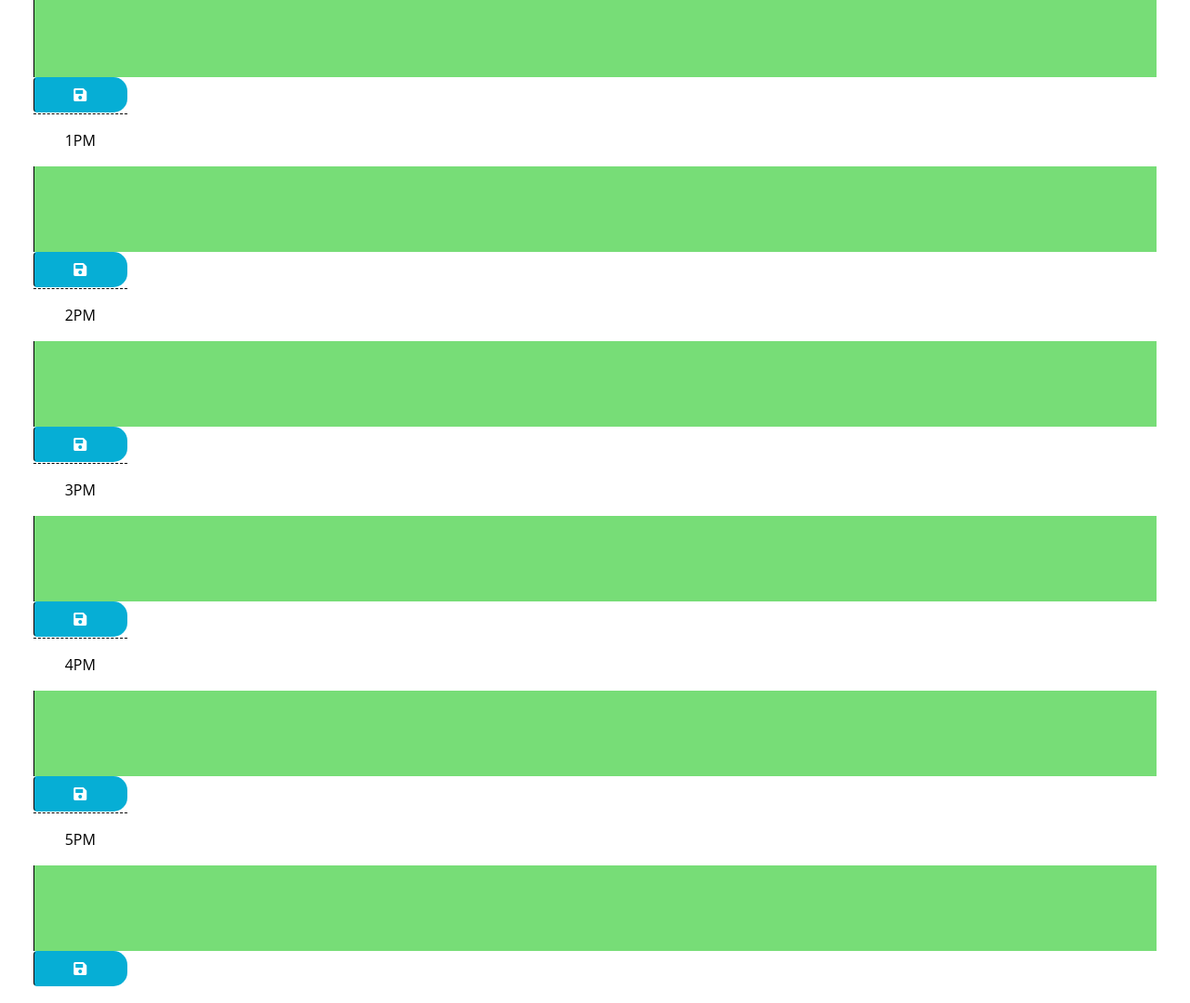
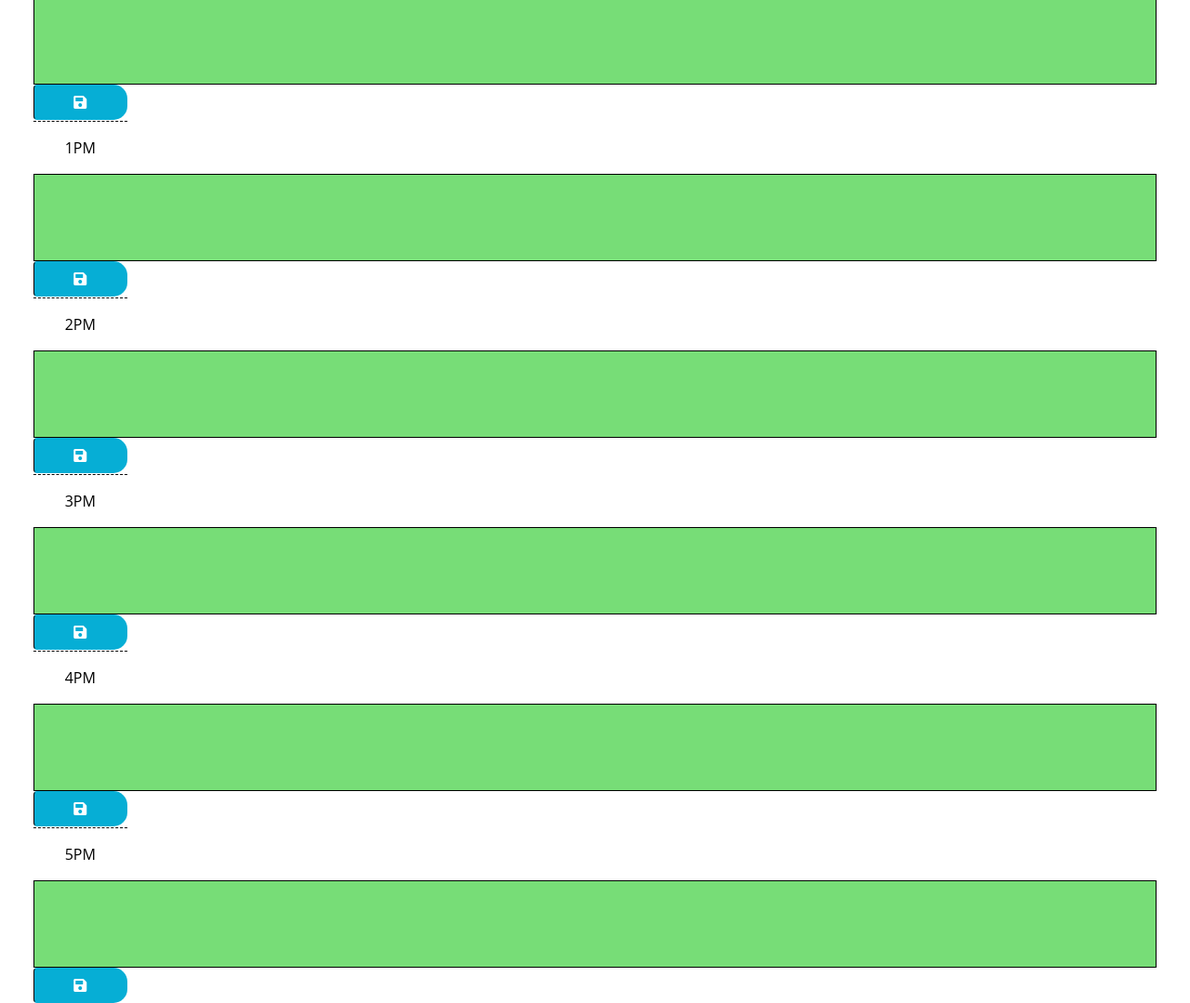
Before and after one commit to JeepingCoder/calender-app, a plain HTML site: page index.html in a window 1280 px wide. Shown: the part 977-2056 px from the top of the page at 93% size. Drawn offline with nearby package versions, Linux system fonts and the light colour scheme.

Commit message:
changed code cleaned up NF code, played with css properties

```diff
--- a/index.html
+++ b/index.html
@@ -21,7 +21,7 @@
     <p id="currentDay" class="lead"></p>
     <div class="row">
       <div class="col-lg-2">
- <h4 class="dateDisplay" ></h4>
+        <h4 class="dateDisplay"></h4>
 
       </div>
     </div>
@@ -37,28 +37,28 @@
         code is implemented.
         -->
 
-    <!-- Example of a past time block. The "past" class adds a gray background color. -->
+
     <div id="hour-9" class="row time-block">
       <div class="col-2 col-md-1 hour text-center py-3">9AM</div>
-      <textarea id="text-9" class="col-8 col-md-10 description" rows="3"> </textarea>
+      <textarea id="text-9" class=" description" rows="3"> </textarea>
       <button class="btn saveBtn col-2 col-md-1" aria-label="save">
         <i class="fas fa-save" aria-hidden="true"></i>
       </button>
     </div>
 
-    <!-- Example of a present time block. The "present" class adds a red background color. -->
+
     <div id="hour-10" class="row time-block ">
       <div class="col-2 col-md-1 hour text-center py-3">10AM</div>
-      <textarea id="text-10" class="col-8 col-md-10 description" rows="3"> </textarea>
+      <textarea id="text-10" class=" description" rows="3"> </textarea>
       <button class="btn saveBtn col-2 col-md-1" aria-label="save">
         <i class="fas fa-save" aria-hidden="true"></i>
       </button>
     </div>
 
-    <!-- Example of a future time block. The "future" class adds a green background color. -->
+
     <div id="hour-11" class="row time-block">
       <div class="col-2 col-md-1 hour text-center py-3">11AM</div>
-      <textarea id="text-11" class="col-8 col-md-10 description" rows="3"> </textarea>
+      <textarea id="text-11" class=" description" rows="3"> </textarea>
       <button class="btn saveBtn col-2 col-md-1" aria-label="save">
         <i class="fas fa-save" aria-hidden="true"></i>
       </button>
@@ -66,42 +66,42 @@
 
     <div id="hour-12" class="row time-block">
       <div class="col-2 col-md-1 hour text-center py-3">12PM</div>
-    <textarea id="text-12" class="col-8 col-md-10 description" rows="3"> </textarea>
+      <textarea id="text-12" class=" description" rows="3"> </textarea>
       <button class="btn saveBtn col-2 col-md-1" aria-label="save">
         <i class="fas fa-save" aria-hidden="true"></i>
       </button>
     </div>
-  <div id="hour-1" class="row time-block ">
+    <div id="hour-13" class="row time-block ">
       <div class="col-2 col-md-1 hour text-center py-3">1PM</div>
-    <textarea id=" text-13" class="col-8 col-md-10 description" rows="3"> </textarea>
+      <textarea id=" text-13" class=" description" rows="3"> </textarea>
       <button class="btn saveBtn col-2 col-md-1" aria-label="save">
         <i class="fas fa-save" aria-hidden="true"></i>
       </button>
     </div>
-  <div id="hour-2" class="row time-block ">
+    <div id="hour-14" class="row time-block ">
       <div class="col-2 col-md-1 hour text-center py-3">2PM</div>
-    <textarea id="text-20" class="col-8 col-md-10 description" rows="3"> </textarea>
+      <textarea id="text-14" class=" description" rows="3"> </textarea>
       <button class="btn saveBtn col-2 col-md-1" aria-label="save">
         <i class="fas fa-save" aria-hidden="true"></i>
       </button>
     </div>
-  <div id="hour-3" class="row time-block ">
+    <div id="hour-15" class="row time-block ">
       <div class="col-2 col-md-1 hour text-center py-3">3PM</div>
-    <textarea id='text-3'class="col-8 col-md-10 description" rows="3"> </textarea>
+      <textarea id='text-15' class=" description" rows="3"> </textarea>
       <button class="btn saveBtn col-2 col-md-1" aria-label="save">
         <i class="fas fa-save" aria-hidden="true"></i>
       </button>
     </div>
-  <div id="hour-4" class="row time-block ">
+    <div id="hour-16" class="row time-block ">
       <div class="col-2 col-md-1 hour text-center py-3">4PM</div>
-    <textarea id="text-4" class="col-8 col-md-10 description" rows="3"> </textarea>
+      <textarea id="text-16" class=" description" rows="3"> </textarea>
       <button class="btn saveBtn col-2 col-md-1" aria-label="save">
         <i class="fas fa-save" aria-hidden="true"></i>
       </button>
     </div>
-  <div id="hour-5" class="row time-block ">
+    <div id="hour-17" class="row time-block ">
       <div class="col-2 col-md-1 hour text-center py-3">5PM</div>
-    <textarea id="text-5" class="col-8 col-md-10 description" rows="3"> </textarea>
+      <textarea id="text-17" class=" description" rows="3"> </textarea>
       <button class="btn saveBtn col-2 col-md-1" aria-label="save">
         <i class="fas fa-save" aria-hidden="true"></i>
       </button>
@@ -111,14 +111,7 @@
   <script src="https://cdnjs.cloudflare.com/ajax/libs/dayjs/1.11.6/dayjs.min.js"
     integrity="sha512-hcV6DX35BKgiTiWYrJgPbu3FxS6CsCjKgmrsPRpUPkXWbvPiKxvSVSdhWX0yXcPctOI2FJ4WP6N1zH+17B/sAA=="
     crossorigin="anonymous" referrerpolicy="no-referrer"></script>
-
-  <!-- <script src="path/to/dayjs/dayjs.min.js"></script>
-  <script>
-    dayjs().format() -->
-   <!-- <script> -->
-
-    <script
-        src="https://cdnjs.cloudflare.com/ajax/libs/moment.js/2.24.0/moment.min.js"></script>
+  <script src="https://cdnjs.cloudflare.com/ajax/libs/moment.js/2.24.0/moment.min.js"></script>
 
   <script src="script.js"></script>
 </body>
--- a/script.js
+++ b/script.js
@@ -1,80 +1,43 @@
-// Wrap all code that interacts with the DOM in a call to jQuery to ensure that
-// the code isn't run until the browser has finished rendering all the elements
-// in the html.
-
-
 var dateDisplay = document.querySelector('.dateDisplay')
 var date = new Date()
 var options = { weekday: 'long', year: 'numeric', month: 'long', day: 'numeric' };
 var mainDate = date.toLocaleDateString("en-US", options);
-// var hourNine = document.getElementById("hour-9")
-// var hourTen = document.getElementById("hour-10")
-// var hourEleven = document.getElementById("hour-11")
-// var hourTwelve = document.getElementById("hour-12")
-// var hourOne = document.getElementById("hour-1")
-// var hourTwo = document.getElementById("hour-2")
-// var hourThre = document.getElementById("hour-3")
-// var hourFour = document.getElementById("hour-4")
-// var hourFive = document.getElementById("hour-5")
-// var saveBtnEl = document.querySelector('button')
-// var textNine = document.getElementById('text-9')
-// var textTen = document.getElementById('text-10')
-// var textEleven = document.getElementById('text-11')
-// var textTwelve = document.getElementById('text-12')
-// var textOne = document.getElementById('text-1')
-// var textTwo = document.getElementById('text-2')
-// var textThree = document.getElementById('text-3')
-// var textFour = document.getElementById('text-4')
-// var textFive = document.getElementById('text-5')
 
 // make date load to top of calender
 dateDisplay.textContent = mainDate;
 
-
-
-
-
-
-
-//when saved the data should log to the page and when page is refreshed the date should still be there
-// var getItem = localStorage.getItem(chronos);
 // get current time to read
 var currentTime = date.getHours();
 console.log(currentTime)
-// index through time on the page then compare to see what the actual time is
+
 //when user inputs a message they should be able to click the save button
 let allTextareas = document.querySelectorAll(".description")
 let saveBtn = document.querySelectorAll(".saveBtn")
 
-for (var i = 0; i < saveBtn.length; i++){
-    saveBtn[i].addEventListener("click", function(event){
+for (var i = 0; i < saveBtn.length; i++) {
+    saveBtn[i].addEventListener("click", function (event) {
         let textValue = event.target.previousElementSibling.value;
         let textId = event.target.previousElementSibling.id;
         // console.log(this.previousElementSibling.value)
-
-localStorage.setItem(textId,textValue)
-
+        //function to call storage
+        localStorage.setItem(textId, textValue)
     })
 }
+// index through time on the page then compare to see what the actual time is
+function checkTime() {
+    // console.log(allTextareas)
 
-function checkTime(){
-
-
-    console.log(allTextareas)
-
-    for (var i = 0; i < allTextareas.length; i++){
+    for (var i = 0; i < allTextareas.length; i++) {
 
         var timeColor = allTextareas[i].id.split("-")[1]
         var colorCode = moment().hour()
-
+        //when saved the data should log to the page and when page is refreshed the date should still be there
         let textId = allTextareas[i].id
         allTextareas[i].value = localStorage.getItem(textId)
-
-      console.log(timeColor, colorCode)
-    if(timeColor === colorCode){
+        // console.log(timeColor, colorCode)
+        if (timeColor === colorCode) {
             allTextareas[i].className = 'present'
-        // console.log("this would log as a current time")
-    }else if(timeColor < colorCode){
+        } else if (timeColor < colorCode) {
             allTextareas[i].className = "past"
         } else {
             allTextareas[i].className = "future"
@@ -84,23 +47,20 @@ function checkTime(){
     }
 }
 
-function init(){
+// Wrap all code that interacts with the DOM in a call to jQuery to ensure that
+// the code isn't run until the browser has finished rendering all the elements
+// in the html.
+
+function init() {
     checkTime();
 }
 
 init()
-    // localStorage.getItem()
-// make a function that saves to local storage
-//     $(function(){saveBtnEl.on('click',function(){
-//         todo =$(this).siblings('.description').val()
-//         var hour = $(this).parent().attr('id');
-//         localStorage.setItem(hour, todo);
-//     }
-// );
 
 
 
-//function to call storage
+
+
 
     //each button needs a save button class. all can apply to eventlistener,
     // but can relate to different functions click on save button then apply
@@ -126,27 +86,3 @@ init()
 
     //the text needs to be save into local storage
     //when the user refreshes the page the
-
-
-
-// document.addEventListener('DOMConetentLoaded' ,()=>{
-//     document.getElementById('btn').addEventListener('click', button);
-
-  // TODO: Add a listener for click events on the save button. This code should
-  // use the id in the containing time-block as a key to save the user input in
-  // local storage. HINT: What does `this` reference in the click listener
-  // function? How can DOM traversal be used to get the "hour-x" id of the
-  // time-block containing the button that was clicked? How might the id be
-  // useful when saving the description in local storage?
-  //
-  // TODO: Add code to apply the past, present, or future class to each time
-  // block by comparing the id to the current hour. HINTS: How can the id
-  // attribute of each time-block be used to conditionally add or remove the
-  // past, present, and future classes? How can Day.js be used to get the
-  // current hour in 24-hour time?
-  //
-  // TODO: Add code to get any user input that was saved in localStorage and set
-  // the values of the corresponding textarea elements. HINT: How can the id
-  // attribute of each time-block be used to do this?
-  //
-  // TODO: Add code to display the current date in the header of the page.**
--- a/style.css
+++ b/style.css
@@ -9,11 +9,17 @@ textarea {
   resize: none;
   color: #000000;
   border-left: 1px solid black;
+  border-top: 1px solid black;
+  border-bottom: 1px solid black;
+  border-right: 1px solid black;
   padding: 10px;
+
+
 }
 
 .description {
   white-space: pre-wrap;
+
 }
 
 .time-block {
@@ -33,16 +39,20 @@ textarea {
 .past {
   background-color: #d3d3d3;
   color: white;
+  padding:10px;
+
 }
 
 .present {
   background-color: #ff6961;
   color: white;
+  padding:10px
 }
 
 .future {
   background-color: #77dd77;
   color: white;
+  padding:10px;
 }
 
 
```
Lines whose indentation alone changed are shown as unchanged.
